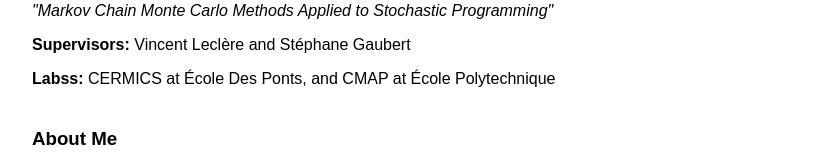
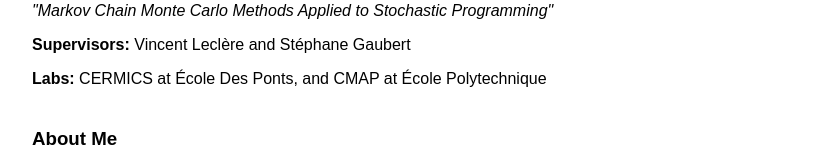
Before and after one commit to jonhor96/jonhor96.github.io, a plain HTML site: page index.html in a window 1280 px wide. Shown: the part 319-479 px from the top of the page, without its empty margins (208-1043 px from the left). Drawn offline with Linux system fonts and the light colour scheme.

Commit message:
Update index.html

```diff
--- a/index.html
+++ b/index.html
@@ -42,7 +42,7 @@
     <h3>PhD Thesis Title</h3>
     <p><em>"Markov Chain Monte Carlo Methods Applied to Stochastic Programming"</em></p>
     <p><strong>Supervisors:</strong> Vincent Leclère and Stéphane Gaubert</p>
-    <p><strong>Labss:</strong> CERMICS at École Des Ponts, and CMAP at École Polytechnique</p>
+    <p><strong>Labs:</strong> CERMICS at École Des Ponts, and CMAP at École Polytechnique</p>
 </section>
 
 <section>
```
